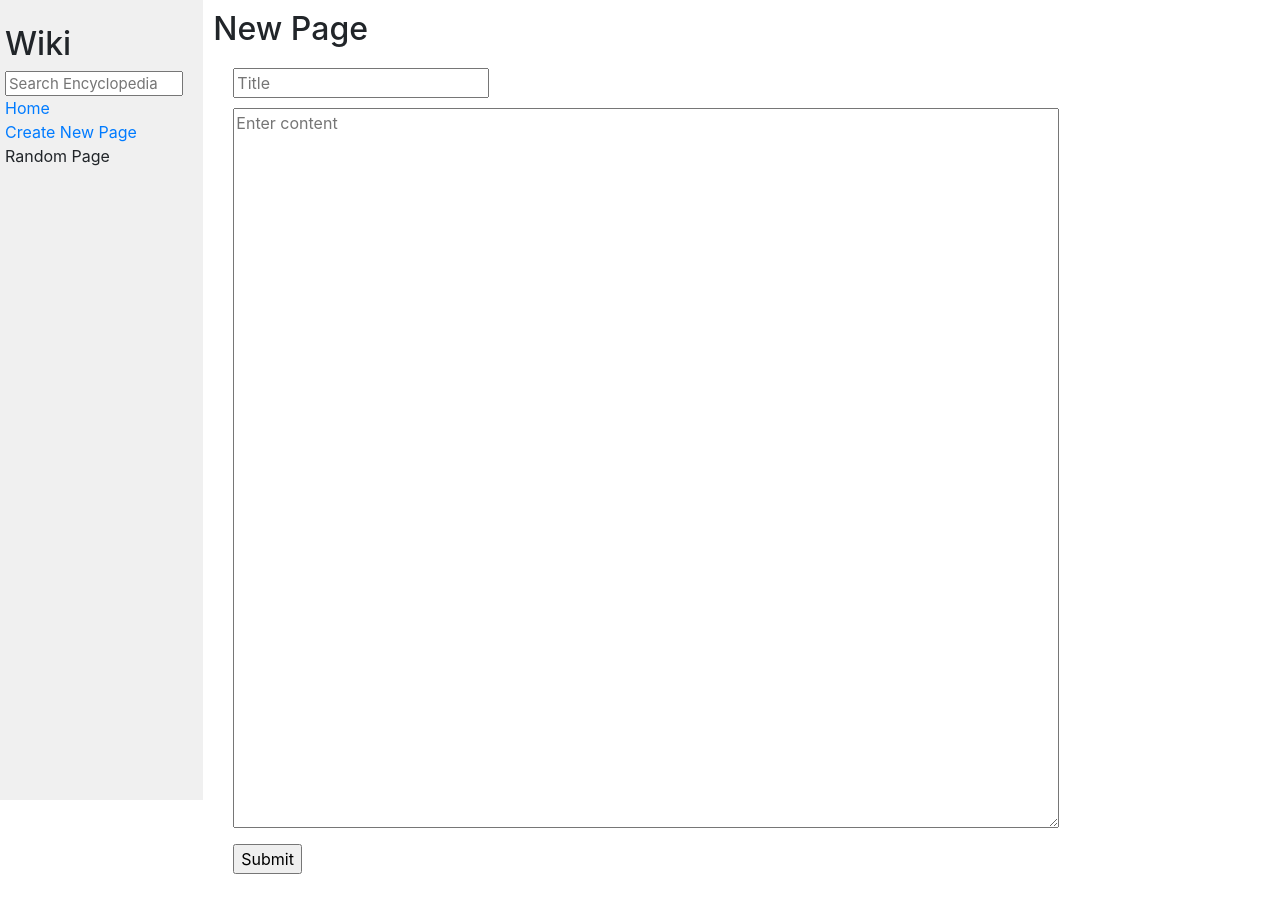
After one commit to danieluxury88/cs50-Project1, a Django app: page /new/ in a window 1280 px wide. The commit adds this page. Run offline with Django 3.2, Linux system fonts and the light colour scheme; some libraries are stand-ins or nearby versions.

Commit message:
Add New page requirement.
Display message when wiki entry already exists

```diff
--- a/wiki/encyclopedia/static/encyclopedia/styles.css
+++ b/wiki/encyclopedia/static/encyclopedia/styles.css
@@ -36,3 +36,13 @@ textarea {
 .sidebar h2 {
     margin-top: 5px;
 }
+
+ul.new_page_form li  {
+  list-style-type: none;
+  margin-bottom: 10px;
+}
+
+ul.new_page_form  {
+  margin: 10px;
+  padding: 10px;
+}
--- a/wiki/encyclopedia/templates/encyclopedia/layout.html
+++ b/wiki/encyclopedia/templates/encyclopedia/layout.html
@@ -20,7 +20,7 @@
                     <a href="{% url 'index' %}">Home</a>
                 </div>
                 <div>
-                    Create New Page
+                    <a href="{% url 'new_page' %}">Create New Page</a>
                 </div>
                 <div>
                     Random Page
--- /dev/null
+++ b/wiki/encyclopedia/templates/encyclopedia/new_page.html
@@ -0,0 +1,24 @@
+{% extends "encyclopedia/layout.html" %}
+
+{% block title %}
+    Encyclopedia
+{% endblock %}
+
+{% block body %}
+    <h2>New Page</h2>
+    {% if messages %}
+        {% for message in messages %}
+            <div class="alert alert-{{ message.tags }}">
+                {{ message }}
+            </div>
+        {% endfor %}
+    {% endif %}
+    <form action = "{% url 'new_page' %}" method ="POST">
+      {% csrf_token %}
+      <ul class= "new_page_form">
+          <li><input type="text" name="title" placeholder="Title"></li>
+          <li><textarea name="content" rows="5" cols="50" placeholder ="Enter content"></textarea></li>
+          <li><input type="submit" value="Submit"></li>
+      </ul>
+    </form>
+{% endblock %}
--- a/wiki/encyclopedia/urls.py
+++ b/wiki/encyclopedia/urls.py
@@ -6,4 +6,5 @@ urlpatterns = [
     path("", views.index, name="index"),
     path("wiki/<str:item>", views.page, name="page"),
     path("search/", views.search, name="search"),
+    path("new/", views.new_page, name="new_page"),
 ]
--- a/wiki/encyclopedia/util.py
+++ b/wiki/encyclopedia/util.py
@@ -23,7 +23,8 @@ def save_entry(title, content):
     filename = f"entries/{title}.md"
     if default_storage.exists(filename):
         default_storage.delete(filename)
-    default_storage.save(filename, ContentFile(content))
+    include_title = '\n'.join(["#"+title, content])
+    default_storage.save(filename, ContentFile(include_title))
 
 
 def get_entry(title):
--- a/wiki/encyclopedia/views.py
+++ b/wiki/encyclopedia/views.py
@@ -1,4 +1,5 @@
 from django.shortcuts import render
+from django.contrib import messages
 
 from . import util
 
@@ -33,3 +34,15 @@ def search(request):
         return render(request, "encyclopedia/search_page.html", {
             "similar_entries": similar_entries
         })
+
+def new_page(request):
+    if request.method == "GET":
+        return render(request, "encyclopedia/new_page.html")
+    else:
+        title = request.POST['title']
+        if (util.get_entry(title) is None):
+            util.save_entry(title, request.POST['content'])
+            return page(request, title)
+        else:
+            messages.warning(request, 'Entry already exists')
+            return render(request, "encyclopedia/new_page.html")
```
